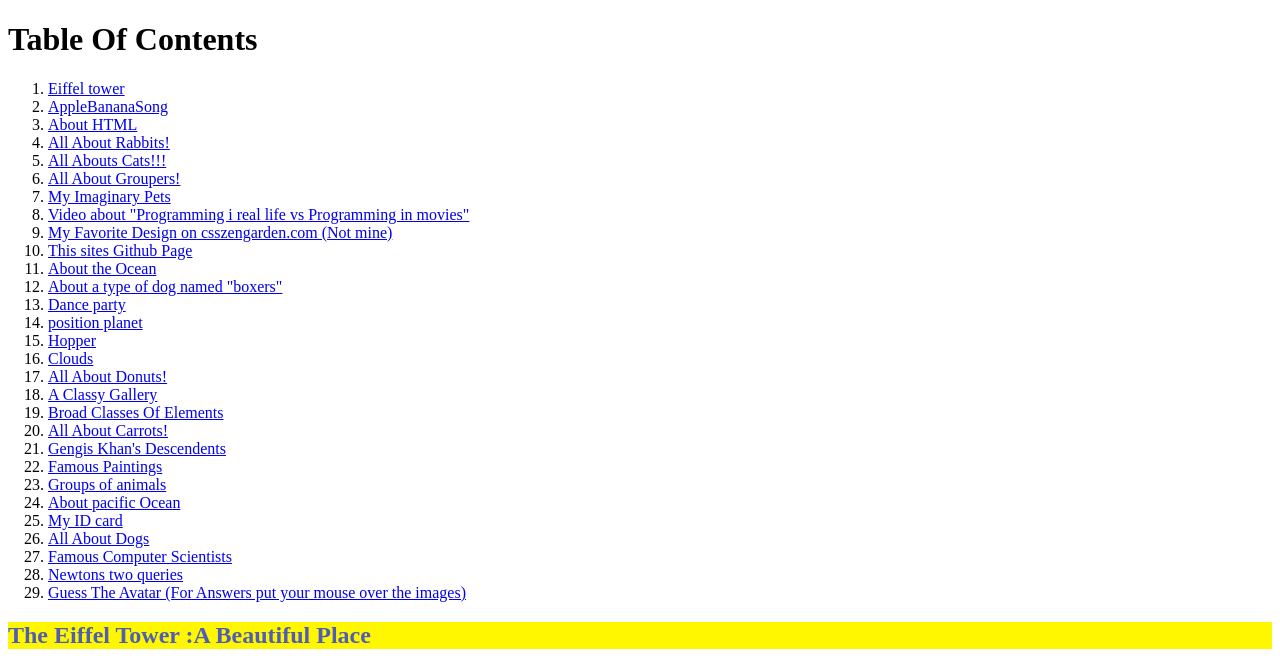
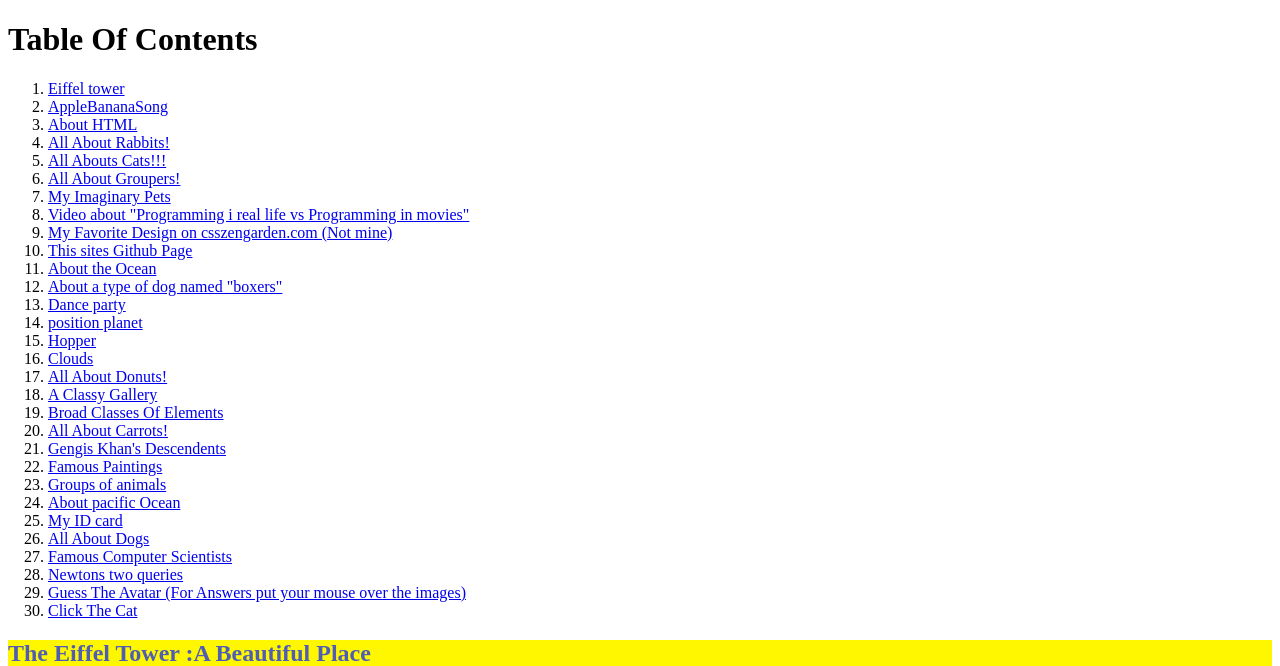
Before and after one commit to agent255/agent255.github.io, a plain HTML site: page index.html in a window 1280 px wide. Shown: the top 666 px of the page. Drawn offline with Linux system fonts and the light colour scheme; grey boxes are pictures that could not be loaded.

Commit message:
Update index.html

```diff
--- a/index.html
+++ b/index.html
@@ -54,6 +54,7 @@
             <li><a href="fcomsciname.html">Famous Computer Scientists</a></li>
             <li><a href="newtontwoqueries.html">Newtons two queries</a></li>
             <li><a href="avatar.html">Guess The Avatar (For Answers put your mouse over the images)</a></li>
+            <li><a href="clickthecat.html">Click The Cat</a></li>
         </ol>
 
        <div>
```
